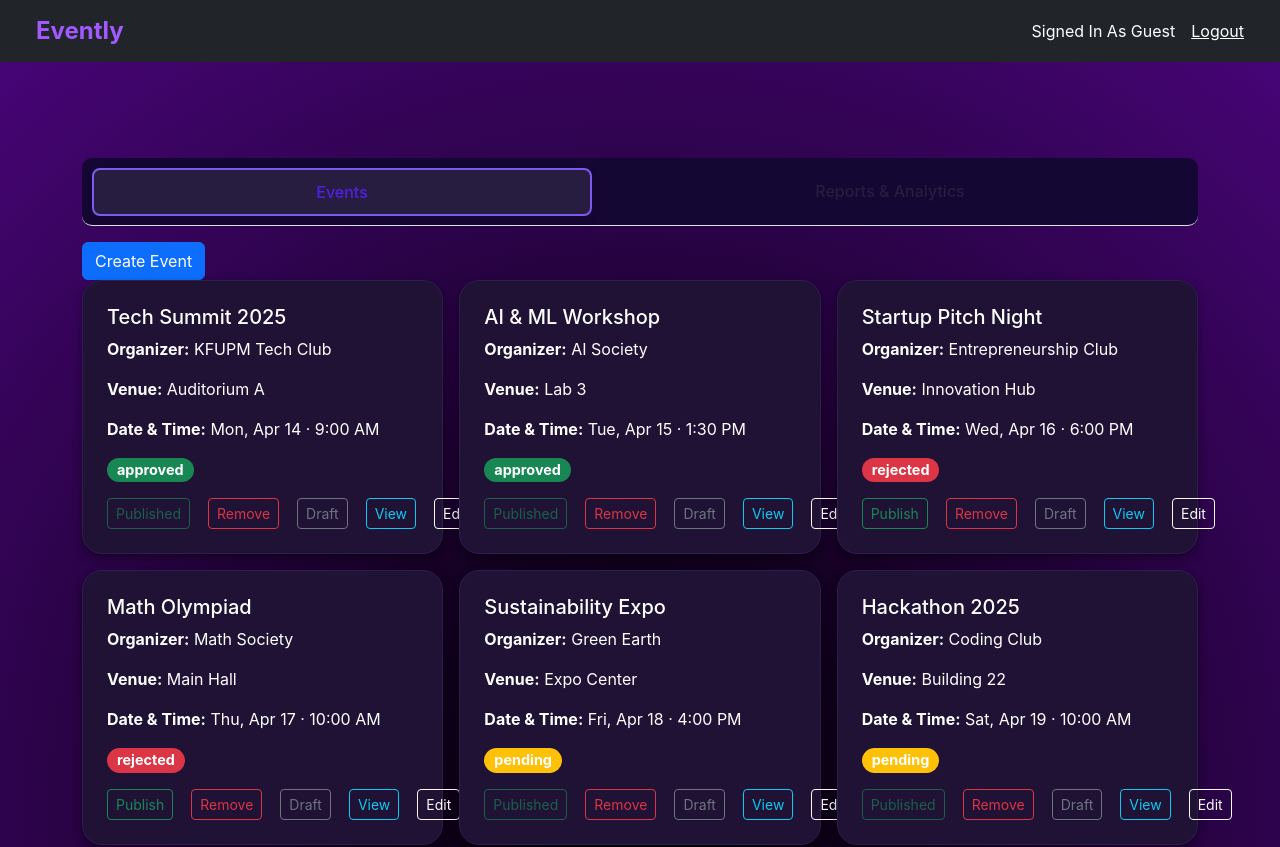
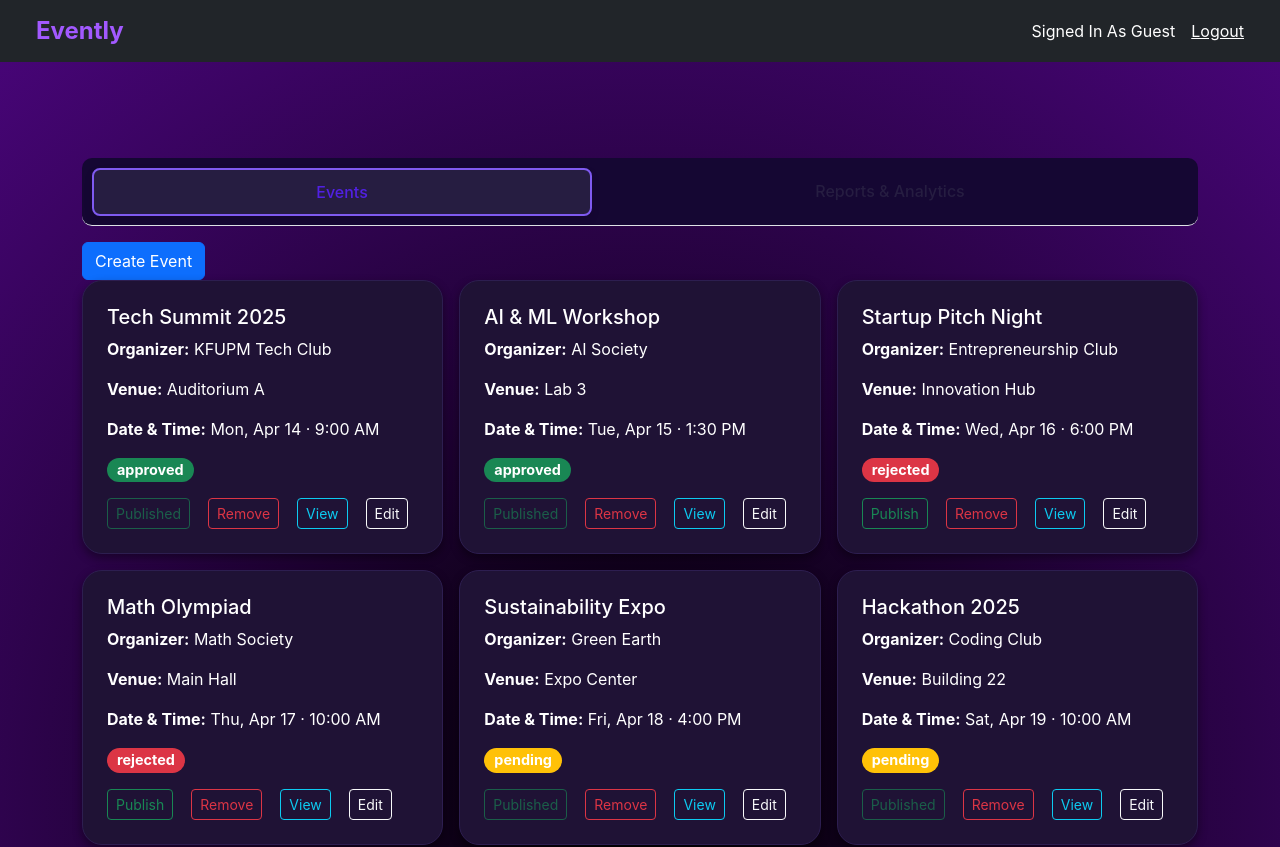
Before and after one commit to HadiAlmayyad/evently-v1-webapp-react, a React (Create React App) app: page /organizer-dashboard in a window 1280 px wide. Shown: the top 847 px of the page. Built offline with nearby package versions, Linux system fonts and the light colour scheme.

Commit message:
Update EventsTabContent.js
Remove draft button

```diff
--- a/src/components/OrganizerDashboardComponents/EventsTabContent.js
+++ b/src/components/OrganizerDashboardComponents/EventsTabContent.js
@@ -12,14 +12,6 @@ export default function EventsTabContent() {
     setEventList((prev) =>
       prev.map((event) =>
         event.id === id ? { ...event, adminStatus: 'pending' } : event
-      )
-    );
-  };
-
-  const handleDraft = (id) => {
-    setEventList((prev) =>
-      prev.map((event) =>
-        event.id === id ? { ...event, adminStatus: 'draft' } : event
       )
     );
   };
@@ -90,16 +82,6 @@ export default function EventsTabContent() {
                   </Button>
 
                   <Button
-                    variant="outline-secondary"
-                    size="sm"
-                    className="ms-2"
-                    onClick={() => handleDraft(event.id)}
-                    disabled={event.adminStatus === 'draft'}
-                  >
-                    {event.adminStatus === 'draft' ? 'Drafted' : 'Draft'}
-                  </Button>
-
-                  <Button
                     variant="outline-info"
                     size="sm"
                     className="ms-2"
```
